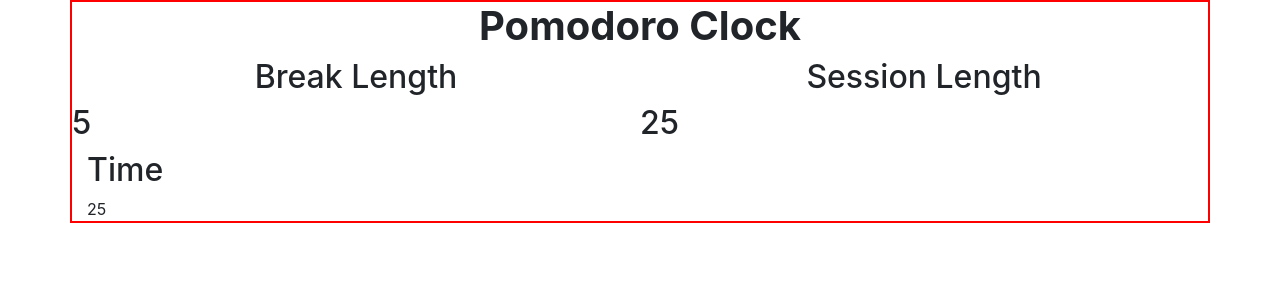
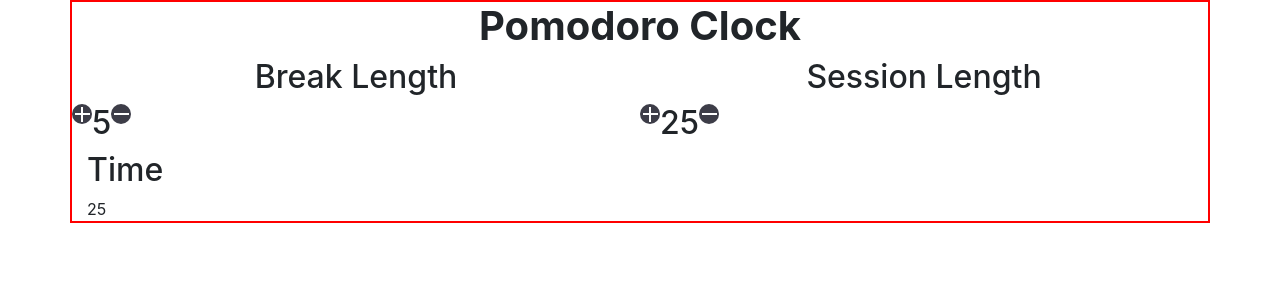
Before and after one commit to petercrackthecode/FCC_PomodoroClock, a React (Create React App) app: page / in a window 1280 px wide. Shown: the top 300 px of the page. Built offline with nearby package versions, Linux system fonts and the light colour scheme.

Commit message:
Style increment and decrement buttons

```diff
--- a/src/components/LengthController.js
+++ b/src/components/LengthController.js
@@ -19,9 +19,9 @@ export function LengthController(props) {
         <div id={props.id} className='col-6 text-center'>
             <h2 id={`${id}-label`}>{name} Length</h2>
             <section className='toggle row'>
-                <div id={`${id}-increment`} className='button' onClick={handleIncrement}/>
+                <div id={`${id}-increment`} className='button increment' onClick={handleIncrement}/>
                 <h2 id={`${id}-length`} className='length'>{props.m_length}</h2>
-                <div id={`${id}-decrement`} className='button' onClick={handleDecrement}/>
+                <div id={`${id}-decrement`} className='button decrement' onClick={handleDecrement}/>
             </section>
         </div>
     );
--- a/src/styles/App.css
+++ b/src/styles/App.css
@@ -8,21 +8,49 @@
   border: red solid 2px;
 }
 #app #pomodoro-clock .button {
-  border-radius: 10px;
+  border-radius: 50%;
   background-color: #3d3d48;
   position: relative;
+  width: 20px;
+  height: 20px;
+  padding: 0px;
+  margin: 0px;
+  cursor: pointer;
 }
-#app #pomodoro-clock .button::before {
+#app #pomodoro-clock .increment::before {
   content: "";
   position: absolute;
   display: block;
   background-color: white;
+  top: 50%;
+  left: 2.5px;
+  right: 2.5px;
+  width: 15px;
+  height: 2px;
+  margin-top: -1px;
 }
-#app #pomodoro-clock .button::after {
+#app #pomodoro-clock .increment::after {
   content: "";
   position: absolute;
   display: block;
   background-color: white;
+  height: 15px;
+  top: 2.5px;
+  width: 2px;
+  left: 50%;
+  margin-left: -1px;
+}
+#app #pomodoro-clock .decrement::before {
+  content: "";
+  position: absolute;
+  display: block;
+  background-color: white;
+  top: 50%;
+  left: 2.5px;
+  right: 2.5px;
+  width: 15px;
+  height: 2px;
+  margin-top: -1px;
 }
 
 /*# sourceMappingURL=App.css.map */
--- a/src/styles/App.scss
+++ b/src/styles/App.scss
@@ -12,22 +12,58 @@
         @include Border(red, 2px);
 
         .button {
-            border-radius: 10px;
+            border-radius: 50%;
             background-color: rgb(61, 61, 72);
             position: relative;
+            width: 20px;
+            height: 20px;
+            padding: 0px;
+            margin: 0px;
+            cursor: pointer;
+        }
 
+        .increment {
+            // horizontal line
             &::before {
                 content: "";
                 position: absolute;
                 display: block;
                 background-color: white;
+                top: 50%;
+                left: 2.5px;
+                right: 2.5px;
+                width: 15px;
+                height: 2px;
+                margin-top: -1px;
             }
 
+            // vertical line
             &::after {
                 content: "";
                 position: absolute;
                 display: block;
                 background-color: white;
+                height: 15px;
+                top: 2.5px;
+                width: 2px;
+                left: 50%;
+                margin-left: -1px;
+            }
+        }
+
+        .decrement {
+            // horizontal line
+            &::before {
+                content: "";
+                position: absolute;
+                display: block;
+                background-color: white;
+                top: 50%;
+                left: 2.5px;
+                right: 2.5px;
+                width: 15px;
+                height: 2px;
+                margin-top: -1px;
             }
         }
     }
```
Also changed, not shown: 1 other file (tests, documents, lock files or other folders).
